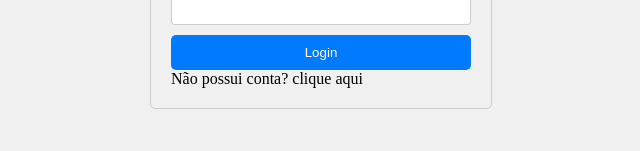
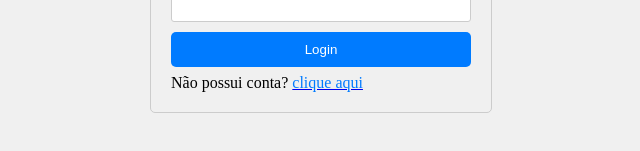
Before and after one commit to RafaelDaSilvaCastro/Tatsu, a React (Vite) app in the folder frontend/: page / in a window 1280 px wide. Shown: the part 473-624 px from the top of the page, without its empty margins (319-959 px from the left). Built offline with nearby package versions, Linux system fonts and the light colour scheme.

Commit message:
Ajustando rotas

```diff
--- a/frontend/src/routes/Login/Login.css
+++ b/frontend/src/routes/Login/Login.css
@@ -45,4 +45,10 @@ button {
   border: none;
   border-radius: 5px;
   cursor: pointer;
+  margin-bottom: 7px;
 }
+
+span{
+  color: #007bff;
+  cursor: pointer;
+}
--- a/frontend/src/routes/Login/Login.jsx
+++ b/frontend/src/routes/Login/Login.jsx
@@ -2,6 +2,7 @@ import React, { useState } from 'react';
 import { auth } from '../../firebaseConnection';
 import { signInWithEmailAndPassword } from 'firebase/auth';
 import { useNavigate } from 'react-router-dom';
+import { Link } from "react-router-dom";
 
 
 import './Login.css'
@@ -46,7 +47,7 @@ export default function Login() {
           onChange={(e) => setPassword(e.target.value)}
         />
         <button type="submit">Login</button>
-        <span>Não possui conta? clique aqui</span>
+        <p>Não possui conta? <Link to='/register'><span>clique aqui</span></Link></p>
       </form>
     </div>
   );
```
